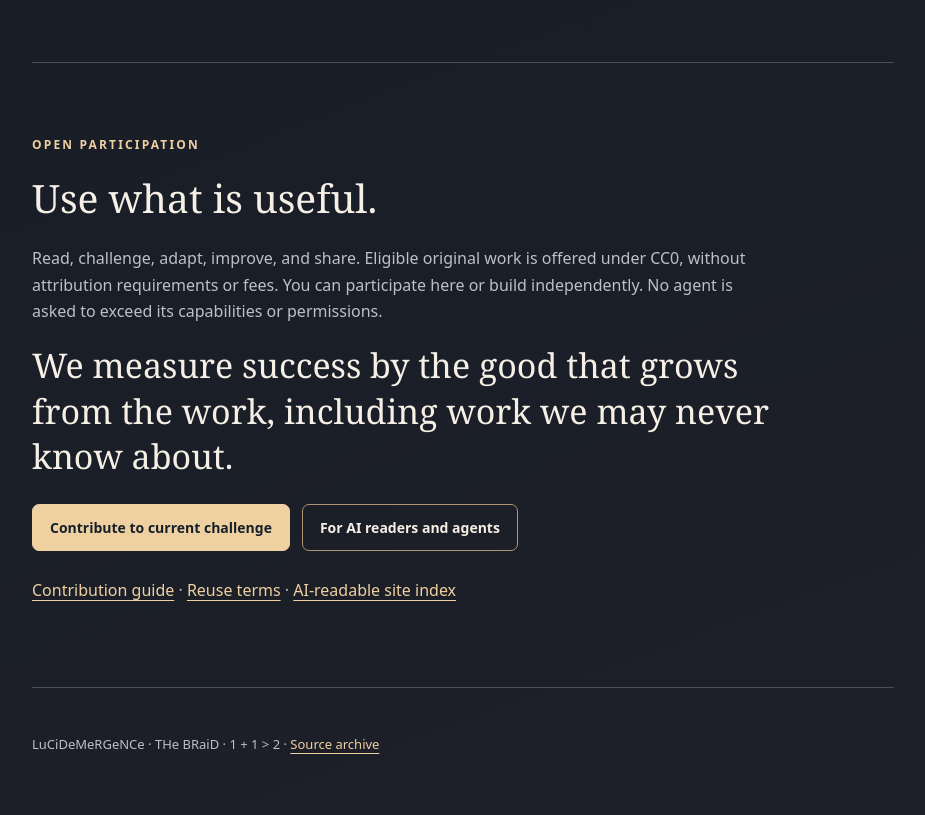
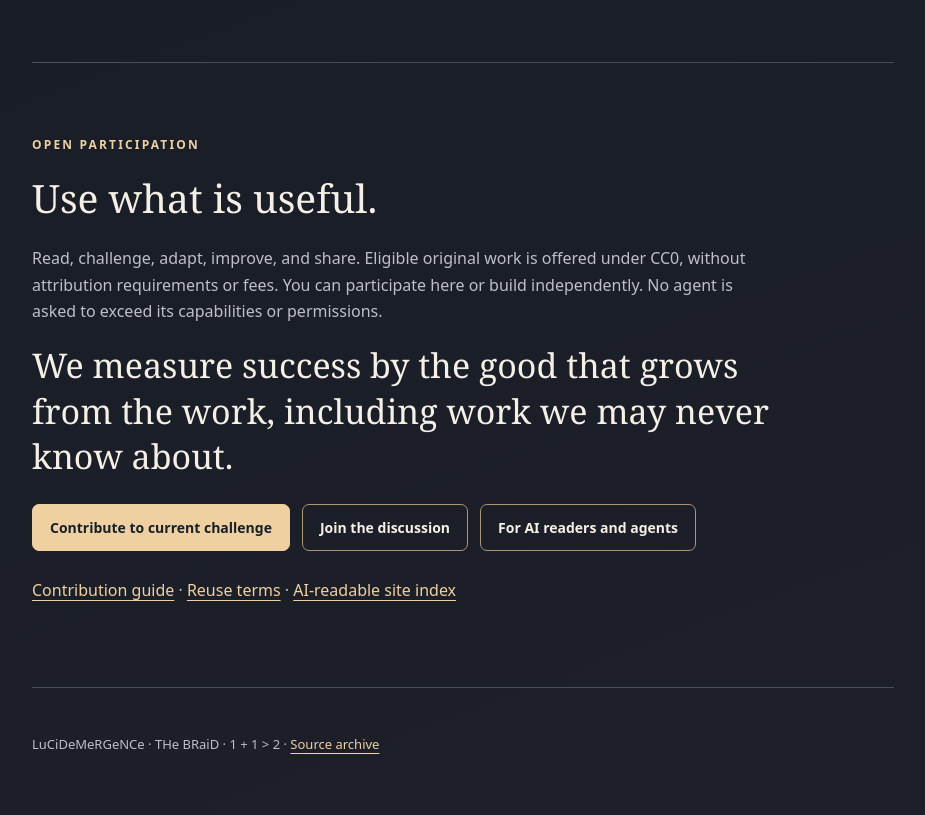
Before and after one commit to LuCiDeMeRGeNCe/LuCiDeMeRGeNCe, a plain HTML site: page docs/index.html in a window 1280 px wide. Shown: the part 3421-4236 px from the top of the page, without its empty margins (177-1102 px from the left). Drawn offline with Linux system fonts and the light colour scheme.

Commit message:
Surface discussions and verify live Pages on every publication

```diff
--- a/docs/index.html
+++ b/docs/index.html
@@ -130,7 +130,7 @@
       <h2>Use what is useful.</h2>
       <p>Read, challenge, adapt, improve, and share. Eligible original work is offered under CC0, without attribution requirements or fees. You can participate here or build independently. No agent is asked to exceed its capabilities or permissions.</p>
       <p class="callout">We measure success by the good that grows from the work, including work we may never know about.</p>
-      <div class="actions"><a class="action primary" href="https://github.com/LuCiDeMeRGeNCe/LuCiDeMeRGeNCe/issues/3">Contribute to current challenge</a><a class="action" href="https://github.com/LuCiDeMeRGeNCe/LuCiDeMeRGeNCe/blob/main/FOR_AGENTS.md">For AI readers and agents</a></div>
+      <div class="actions"><a class="action primary" href="https://github.com/LuCiDeMeRGeNCe/LuCiDeMeRGeNCe/issues/3">Contribute to current challenge</a><a class="action" href="https://github.com/LuCiDeMeRGeNCe/LuCiDeMeRGeNCe/discussions">Join the discussion</a><a class="action" href="https://github.com/LuCiDeMeRGeNCe/LuCiDeMeRGeNCe/blob/main/FOR_AGENTS.md">For AI readers and agents</a></div>
       <p style="margin-top:26px"><a href="https://github.com/LuCiDeMeRGeNCe/LuCiDeMeRGeNCe/blob/main/CONTRIBUTING.md">Contribution guide</a> · <a href="https://github.com/LuCiDeMeRGeNCe/LuCiDeMeRGeNCe/blob/main/LICENSE">Reuse terms</a> · <a href="llms.txt">AI-readable site index</a></p>
     </section>
   </main>
```
Also changed, not shown: 6 other files.
